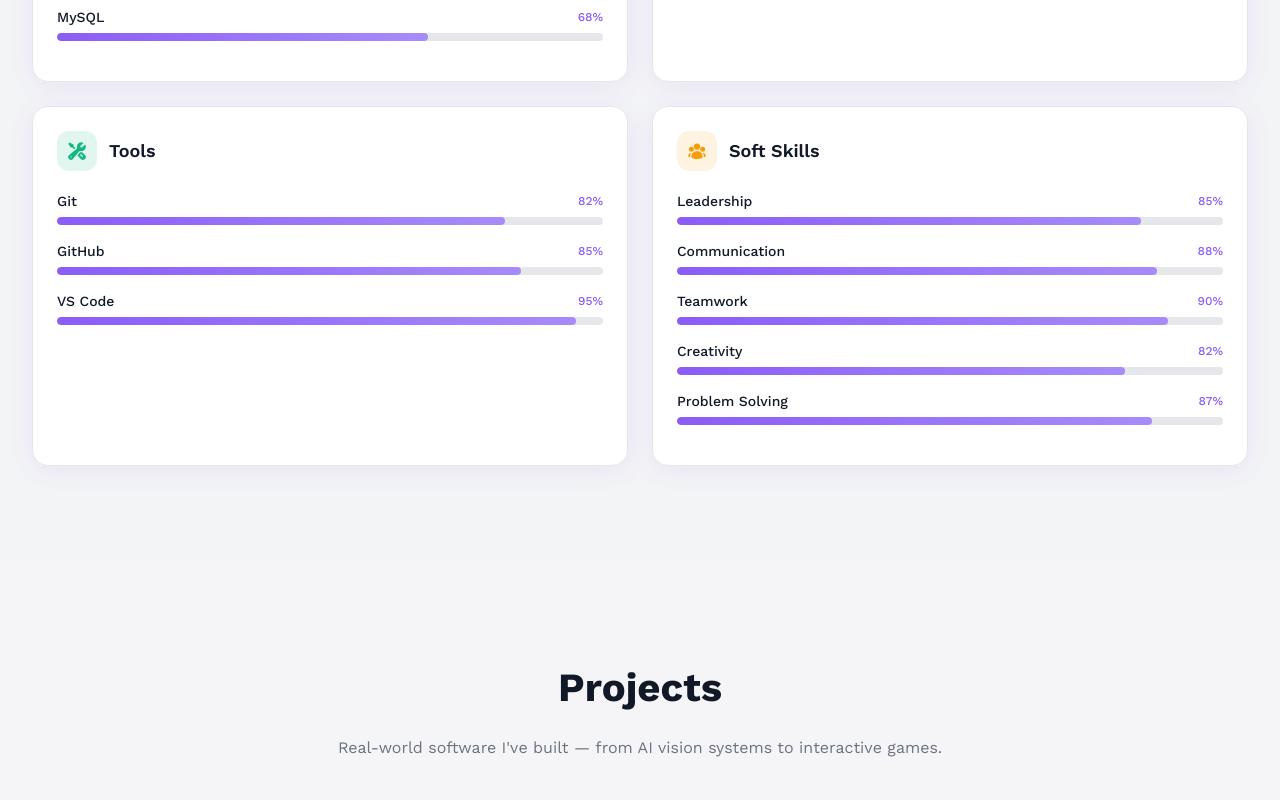
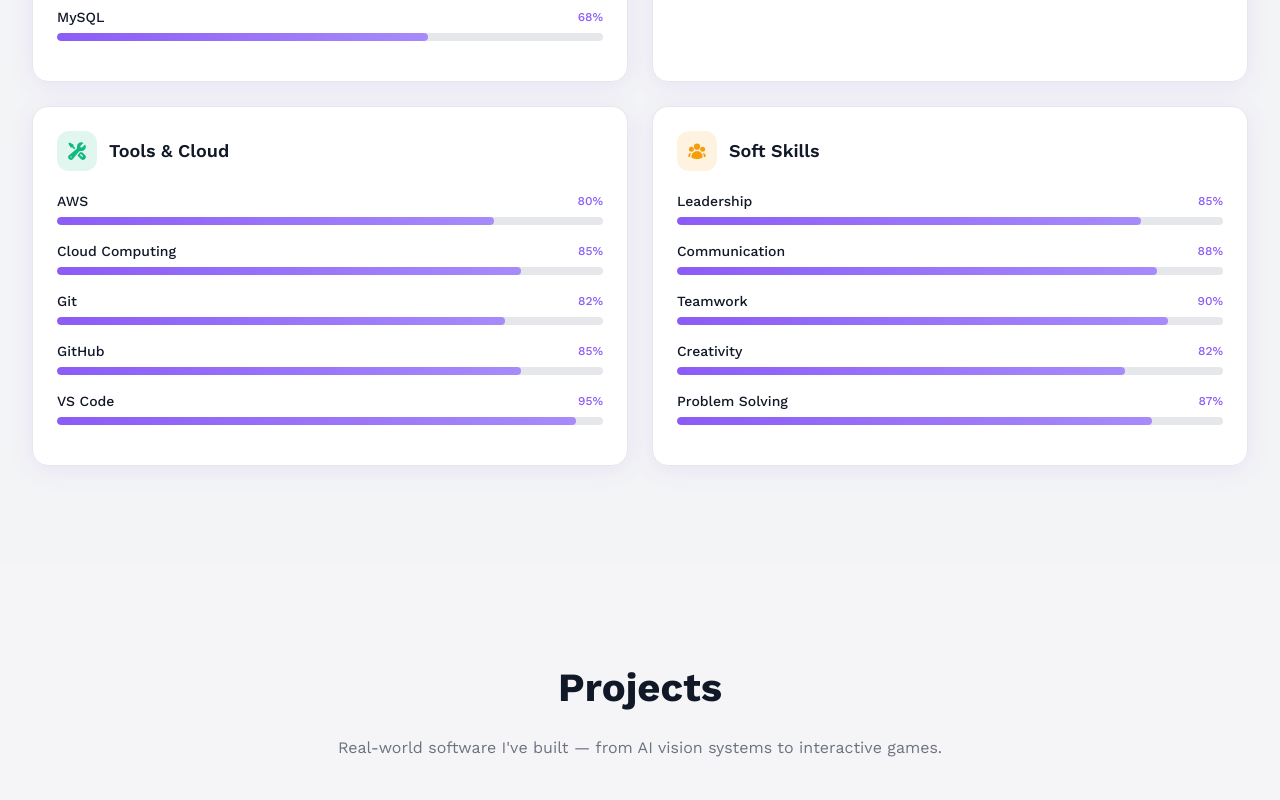
Before and after one commit to sidharth634/Portfolio-Website, a Next.js app: page / in a window 1280 px wide. Shown: the part 2260-3060 px from the top of the page. Built offline with nearby package versions, Linux system fonts and the light colour scheme.

Commit message:
Add AWS Certified Cloud Practitioner certification and 2 cloud skills

```diff
--- a/app/_components/Achievements.tsx
+++ b/app/_components/Achievements.tsx
@@ -38,6 +38,7 @@ const ACHIEVEMENTS = [
 ];
 
 const CERTIFICATIONS = [
+  { name: "AWS Certified Cloud Practitioner",                        grade: "",       provider: "Amazon Web Services"    },
   { name: "Industrial IoT",                                         grade: "Elite",  provider: "NPTEL (IIT)"            },
   { name: "Human-Computer Interactions",                            grade: "Elite",  provider: "NPTEL (IIT)"            },
   { name: "MongoDB Basics",                                         grade: "",       provider: "MongoDB University"     },
--- a/app/_components/Skills.tsx
+++ b/app/_components/Skills.tsx
@@ -40,13 +40,15 @@ const SKILL_CATEGORIES = [
     ],
   },
   {
-    title: "Tools",
+    title: "Tools & Cloud",
     icon: WrenchScrewdriverIcon,
     color: "#10b981",
     skills: [
-      { name: "Git",     level: 82 },
-      { name: "GitHub",  level: 85 },
-      { name: "VS Code", level: 95 },
+      { name: "AWS",             level: 80 },
+      { name: "Cloud Computing", level: 85 },
+      { name: "Git",             level: 82 },
+      { name: "GitHub",          level: 85 },
+      { name: "VS Code",         level: 95 },
     ],
   },
   {
```
